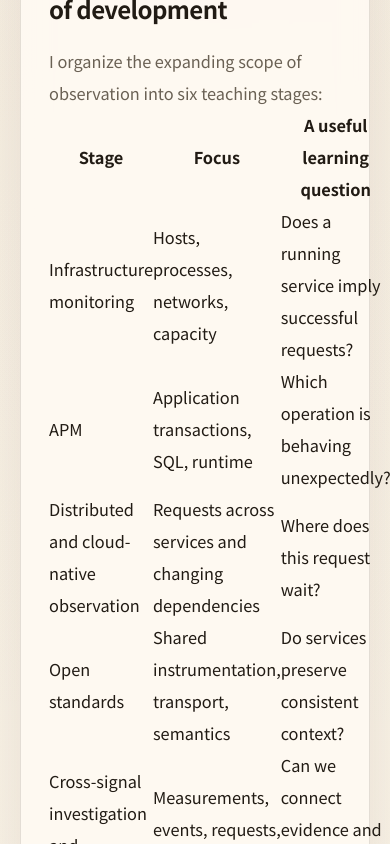
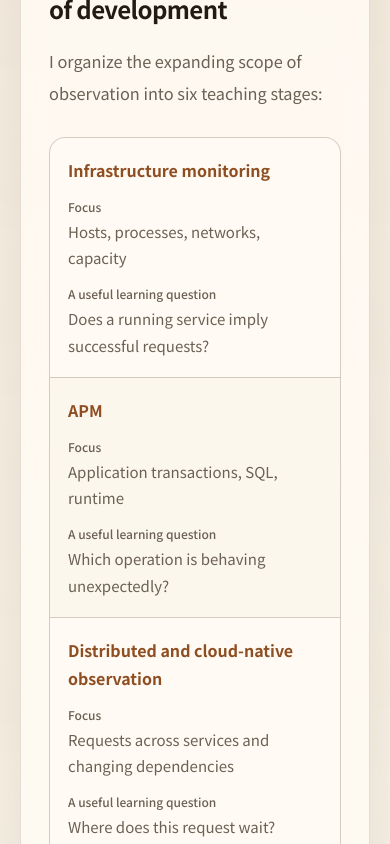
Before and after one commit to anomo06822/personal-site, a Next.js app: page /personal-site/en/blog/learn-observability-through-one-failure in a window 390 px wide. Shown: the part 3660-4504 px from the top of the page. Built offline with nearby package versions, Linux system fonts and the light colour scheme; no server answers.

Commit message:
Improve article table readability on desktop and mobile

```diff
--- a/src/app/globals.css
+++ b/src/app/globals.css
@@ -221,6 +221,167 @@ button {
 
   .prose-article hr {
     @apply my-10 border-line;
+  }
+
+  .prose-article .article-table {
+    margin-block: 1.75rem 2rem;
+    max-width: 100%;
+    overflow-x: auto;
+    border: 1px solid var(--line-strong);
+    border-radius: 16px;
+    background: var(--canvas-elevated);
+    scrollbar-color: var(--line-strong) transparent;
+    scrollbar-width: thin;
+  }
+
+  .prose-article .article-table:focus-visible {
+    outline: 2px solid var(--accent);
+    outline-offset: 4px;
+  }
+
+  .prose-article .article-data-table {
+    width: 100%;
+    border-collapse: separate;
+    border-spacing: 0;
+    font-size: 0.9375rem;
+    line-height: 1.75;
+    text-align: left;
+  }
+
+  .prose-article .article-data-table th,
+  .prose-article .article-data-table td {
+    padding: 1rem 1.25rem;
+    vertical-align: top;
+    overflow-wrap: anywhere;
+  }
+
+  .prose-article .article-data-table thead th {
+    border-bottom: 1px solid var(--accent-line);
+    background: var(--accent-soft);
+    color: var(--accent-strong);
+    font-size: 0.8125rem;
+    font-weight: 600;
+    letter-spacing: 0.025em;
+    text-align: left;
+  }
+
+  .prose-article .article-data-table tbody tr + tr > * {
+    border-top: 1px solid var(--line);
+  }
+
+  .prose-article .article-data-table tbody tr:nth-child(even) {
+    background: color-mix(in srgb, var(--surface-subtle) 55%, transparent);
+  }
+
+  .prose-article .article-data-table tbody td {
+    color: var(--ink-muted);
+  }
+
+  .prose-article .article-data-table tbody td:first-child {
+    color: var(--ink);
+    font-weight: 600;
+  }
+
+  .prose-article .article-data-table [data-align="right"] {
+    text-align: right;
+    font-variant-numeric: tabular-nums;
+  }
+
+  .prose-article .article-data-table [data-align="center"] {
+    text-align: center;
+  }
+
+  .prose-article .article-data-table [data-align="right"]:not(th) {
+    white-space: nowrap;
+  }
+
+  .prose-article .article-data-table[data-layout="comparison"] th {
+    word-break: keep-all;
+    overflow-wrap: normal;
+  }
+
+  .prose-article .article-data-table[data-layout="comparison"] tbody td:first-child {
+    white-space: nowrap;
+  }
+
+  .prose-article .article-data-table p,
+  .prose-article .article-data-table ul,
+  .prose-article .article-data-table ol {
+    margin-top: 0;
+  }
+
+  .prose-article .article-table-label {
+    display: none;
+  }
+
+  @media (max-width: 639px) {
+    .prose-article .article-data-table th,
+    .prose-article .article-data-table td {
+      padding: 0.875rem 0.75rem;
+    }
+
+    .prose-article .article-data-table[data-layout="comparison"] {
+      font-size: 0.875rem;
+    }
+
+    .prose-article .article-data-table[data-layout="comparison"] th,
+    .prose-article .article-data-table[data-layout="comparison"] td {
+      padding-inline: 0.625rem;
+    }
+
+    .prose-article .article-data-table[data-layout="comparison"] tbody td:first-child {
+      white-space: normal;
+      overflow-wrap: normal;
+    }
+
+    .prose-article .article-data-table[data-layout="records"] thead {
+      position: absolute;
+      width: 1px;
+      height: 1px;
+      overflow: hidden;
+      clip-path: inset(50%);
+      white-space: nowrap;
+    }
+
+    .prose-article .article-data-table[data-layout="records"],
+    .prose-article .article-data-table[data-layout="records"] tbody {
+      display: block;
+    }
+
+    .prose-article .article-data-table[data-layout="records"] tbody tr {
+      display: grid;
+      gap: 0.75rem;
+      padding: 1.125rem;
+    }
+
+    .prose-article .article-data-table[data-layout="records"] tbody tr + tr {
+      border-top: 1px solid var(--line-strong);
+    }
+
+    .prose-article .article-data-table[data-layout="records"] tbody td {
+      display: grid;
+      gap: 0.125rem;
+      padding: 0;
+      border: 0;
+      text-align: left;
+      white-space: normal;
+    }
+
+    .prose-article .article-data-table[data-layout="records"] .article-table-label {
+      display: block;
+      color: var(--ink-muted);
+      font-size: 0.75rem;
+      font-weight: 500;
+    }
+
+    .prose-article .article-data-table[data-layout="records"] tbody td:first-child {
+      color: var(--accent-strong);
+      font-size: 1rem;
+    }
+
+    .prose-article .article-data-table[data-layout="records"] tbody td:first-child .article-table-label {
+      display: none;
+    }
   }
 
   .resume-print-page,
--- /dev/null
+++ b/src/components/article-table.tsx
@@ -0,0 +1,91 @@
+import {
+  Children,
+  cloneElement,
+  isValidElement,
+  type ComponentPropsWithoutRef,
+  type CSSProperties,
+  type ReactElement,
+  type ReactNode,
+} from "react";
+
+type TableElement = ReactElement<{
+  children?: ReactNode;
+  align?: "left" | "center" | "right";
+  style?: CSSProperties;
+  "data-align"?: CSSProperties["textAlign"];
+  colSpan?: number;
+  rowSpan?: number;
+  scope?: string;
+  role?: string;
+}>;
+
+function elements(children: ReactNode): TableElement[] {
+  return Children.toArray(children).filter(isValidElement) as TableElement[];
+}
+
+function plainText(node: ReactNode): string {
+  return Children.toArray(node)
+    .map((child) =>
+      isValidElement<{ children?: ReactNode }>(child)
+        ? plainText(child.props.children)
+        : String(child),
+    )
+    .join("");
+}
+
+/** Keep native table relationships, with a reading layout for prose on phones. */
+export function ArticleTable({
+  children,
+  className = "",
+  ...props
+}: ComponentPropsWithoutRef<"table">) {
+  const sections = elements(children);
+  const head = sections.find((section) => section.type === "thead");
+  const headerRows = elements(head?.props.children);
+  const headers = elements(headerRows[0]?.props.children);
+  const rows = sections
+    .filter((section) => section.type === "tbody")
+    .flatMap((section) => elements(section.props.children));
+  const cells = [...headers, ...rows.flatMap((row) => elements(row.props.children))];
+  const isSimple =
+    headerRows.length === 1 &&
+    headers.length > 1 &&
+    rows.length > 0 &&
+    rows.every((row) => elements(row.props.children).length === headers.length) &&
+    cells.every((cell) => (cell.props.colSpan ?? 1) === 1 && (cell.props.rowSpan ?? 1) === 1);
+  const alignment = (cell: TableElement) => cell.props.style?.textAlign ?? cell.props.align;
+  const isNumeric = isSimple && headers.slice(1).every((cell) => alignment(cell) === "right");
+  const layout = isSimple && !isNumeric ? "records" : "comparison";
+  const label = headers.map((cell) => plainText(cell.props.children)).join(" · ");
+
+  return (
+    <div className="article-table" role="region" aria-label={label || props["aria-label"] || "Table"} tabIndex={0}>
+      <table {...props} className={`article-data-table ${className}`} data-layout={layout} role="table">
+        {Children.map(children, (section) => {
+          if (!isValidElement<TableElement["props"]>(section) || !["thead", "tbody"].includes(String(section.type))) return section;
+          const isHeader = section.type === "thead";
+
+          return cloneElement(section, { role: "rowgroup" },
+            Children.map(section.props.children, (row) => {
+              if (!isValidElement<TableElement["props"]>(row) || row.type !== "tr") return row;
+              let columnIndex = 0;
+              return cloneElement(row, { role: "row" },
+                Children.map(row.props.children, (cell) => {
+                  if (!isValidElement<TableElement["props"]>(cell)) return cell;
+                  const index = columnIndex++;
+                  const align = alignment(cell);
+                  if (isHeader) return cloneElement(cell, { scope: cell.props.scope || "col", role: "columnheader", "data-align": align });
+                  if (layout !== "records") return cloneElement(cell, { "data-align": align });
+                  return cloneElement(cell, { role: "cell", "data-align": align }, <>
+                    <span className="article-table-label" aria-hidden="true">{plainText(headers[index]?.props.children)}</span>
+                    <span className="article-table-value">{cell.props.children}</span>
+                  </>);
+                }),
+              );
+            }),
+          );
+        })}
+      </table>
+    </div>
+  );
+}
--- a/src/lib/mdx-components.tsx
+++ b/src/lib/mdx-components.tsx
@@ -1,4 +1,5 @@
 import type { ComponentPropsWithoutRef } from "react";
+import { ArticleTable } from "@/components/article-table";
 
 function Anchor({ className = "", href = "", ...props }: ComponentPropsWithoutRef<"a">) {
   const isExternal = href.startsWith("http");
@@ -16,4 +17,5 @@ function Anchor({ className = "", href = "", ...props }: ComponentPropsWithoutRe
 
 export const mdxComponents = {
   a: Anchor,
+  table: ArticleTable,
 };
```
